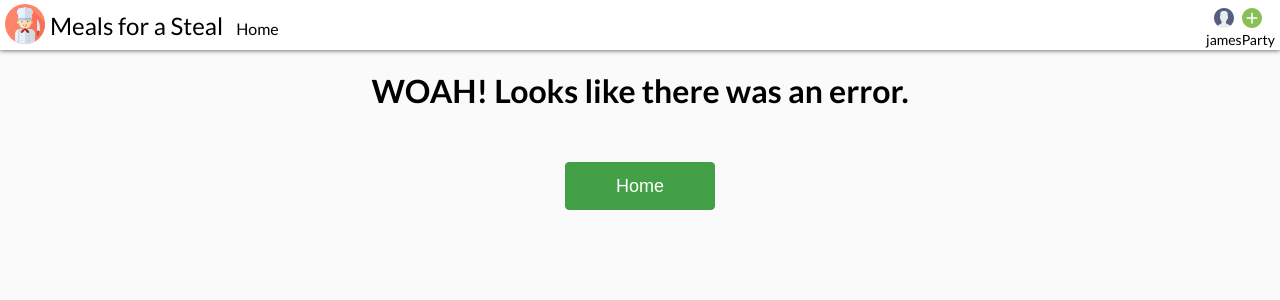
After one commit to curvySage/MealsForASteal, a PHP site: page /html/error.html in a window 1280 px wide. The commit adds this page. Shown: the top 300 px of the page. Run offline with PHP 8.4, Linux system fonts and the light colour scheme; some libraries are stand-ins or nearby versions.

Commit message:
added error page

```diff
--- a/css/styles.css
+++ b/css/styles.css
@@ -356,6 +356,41 @@ CONTENT SECTION
   margin-top: 30px;
 }
 
+.load-more button:hover,
+.load-more button:focus {
+  background-color: #007cf1;
+  background-image: none;
+  border-color: #007cf1;
+  color: white;
+}
+
+.go-home {
+  text-decoration: none;
+}
+
+.go-home button {
+  display: flex;
+  font-size: 18px;
+  padding: 12px 50px;
+  border-color: #43A047;
+  background-color: #43A047;
+  color: white;
+  line-height: 1.25;
+  border: 1px solid transparent;
+  border-radius: 4.2px;
+  transition: all ease-in-out 0.2s;
+  margin-top: 30px;
+  text-decoration: none;
+}
+
+.go-home button:hover,
+.go-home button:focus {
+  background-color: #2E7D32;
+  background-image: none;
+  border-color: #2E7D32;
+  color: white;
+}
+
 /* -----------------------------
   Account
   ----------------------------- */
@@ -385,6 +420,14 @@ CONTENT SECTION
   border-radius: 4.2px;
   transition: all ease-in-out 0.2s;
   margin-bottom: 30px;
+}
+
+.account-options .input-button:hover,
+.account-options .input-button:focus {
+  background-color: #007cf1;
+  background-image: none;
+  border-color: #007cf1;
+  color: white;
 }
 
 .account-options .input-field {
@@ -425,6 +468,14 @@ CONTENT SECTION
   margin-bottom: 30px;
 }
 
+.account-options .sign-out button:hover,
+.account-options .sign-out button:focus {
+  background-color: #007cf1;
+  background-image: none;
+  border-color: #007cf1;
+  color: white;
+}
+
 .account-options .account-settings .change-password {
   display: none;
   flex-direction: column;
@@ -443,6 +494,14 @@ CONTENT SECTION
   border-radius: 4.2px;
   transition: all ease-in-out 0.2s;
   margin-bottom: 30px;
+}
+
+.account-options .account-settings .delete-account button:hover,
+.account-options .account-settings .delete-account button:focus {
+  background-color: red;
+  background-image: none;
+  border-color: red;
+  color: white;
 }
 
 @media (max-width: 450px) {
--- /dev/null
+++ b/html/error.html
@@ -0,0 +1,46 @@
+<!doctype html>
+<html lang="en">
+
+<head>
+  <meta charset="UTF-8">
+  <meta name="viewport" content="width=device-width, user-scalable=no, minimum-scale=1.0, maximum-scale=1.0">
+  <title>Meals for a Steal</title>
+  <link rel="stylesheet" href="../css/styles.css">
+  <link rel="icon" type="image/png" href="../img/favicon.png" />
+  <!-- Font awesome -->
+  <link rel="stylesheet" href="https://maxcdn.bootstrapcdn.com/font-awesome/4.6.0/css/font-awesome.min.css" />
+</head>
+
+<body>
+  <div id="header-section">
+    <div class="logo">
+      <!-- Will need to replace these links later -->
+      <a href="home.html"><img src="../img/logo.svg" alt="logo"></a>
+      <div class="header-text">
+        <span class="title">Meals for a Steal</span>
+        <span class="current-page">Home</span>
+      </div>
+    </div>
+    <div class="right-header">
+      <div class="account-selector">
+        <!-- Will need to replace these links later -->
+        <div>
+          <a href="account.html"><img src="../img/user.svg" alt="account"></a>
+          <a href="addrecipe.html"><img src="../img/plus.svg" alt="recipe"></a>
+        </div>
+        <a class="username" href="profile.html">jamesParty</a>
+      </div>
+    </div>
+  </div>
+  <div id="content-section">
+    <!-- Stuff goes here -->
+    <h1>WOAH! Looks like there was an error.</h1>
+    <a href="home.html" class="go-home">
+      <button>Home</button>
+    </a>
+  </div>
+  <script type="text/javascript" src="../js/load-posts.js"></script>
+  <script src="js/jquery-3.2.1.min.js"></script>
+</body>
+
+</html>
--- a/scss/styles.scss
+++ b/scss/styles.scss
@@ -6,6 +6,7 @@ body {
   margin: 0px;
   background-color: #fafafa;
 }
+
 
 
 
@@ -109,6 +110,27 @@ CONTENT SECTION
   justify-content: center;
   margin: 0px auto 20px auto;
 
+  // button {
+  //   display: flex;
+  //   font-size: 18px;
+  //   padding: 12px 50px;
+  //   border-color: #2595ff;
+  //   background-color: #2595ff;
+  //   color: white;
+  //   line-height: 1.25;
+  //   border: 1px solid transparent;
+  //   border-radius: 4.2px;
+  //   transition: all ease-in-out 0.2s;
+  //   margin-top: 30px;
+  // }
+
+  // button:hover,
+  // button:focus {
+  //   background-color: #007cf1;
+  //   background-image: none;
+  //   border-color: #007cf1;
+  //   color: white;
+  // }
 
   .posting-selection {
     display: flex;
@@ -120,27 +142,21 @@ CONTENT SECTION
     width: 100%;
     border-radius: 7px;
     background-color: white;
-    box-shadow: 2px 1px 35px -6px rgba(0, 0, 0, 0.75);
-
-    // .search-input {
+    box-shadow: 2px 1px 35px -6px rgba(0, 0, 0, 0.75); // .search-input {
     //   margin-top: 5px;
     //   height: 40px;
-
     //   .input-group {
     //     height: 35px;
     //     width: 150px;
-
     //     input {
     //       font-family: FontAwesome, "Open Sans", Verdana, sans-serif;
     //     }
-
     //     .search-field {
     //       height: 100%;
     //       padding: 0 10px;
     //       margin: 0;
     //       font-size: 14px;
     //     }
-
     //     .search-field::placeholder {
     //       font-size: 14px;
     //       text-align: center;
@@ -148,7 +164,6 @@ CONTENT SECTION
     //     }
     //   }
     // }
-
     a {
       display: inline-block;
       color: black;
@@ -175,6 +190,7 @@ CONTENT SECTION
     border-radius: 3px;
   }
 }
+
 
 
 
@@ -276,6 +292,7 @@ CONTENT SECTION
     }
   }
 }
+
 
 
 
@@ -441,7 +458,44 @@ CONTENT SECTION
     transition: all ease-in-out 0.2s;
     margin-top: 30px;
   }
+
+  button:hover,
+  button:focus {
+    background-color: #007cf1;
+    background-image: none;
+    border-color: #007cf1;
+    color: white;
+  }
 }
+
+.go-home {
+
+  text-decoration: none;
+
+  button {
+    display: flex;
+    font-size: 18px;
+    padding: 12px 50px;
+    border-color: #43A047;
+    background-color: #43A047;
+    color: white;
+    line-height: 1.25;
+    border: 1px solid transparent;
+    border-radius: 4.2px;
+    transition: all ease-in-out 0.2s;
+    margin-top: 30px;
+    text-decoration: none;
+  }
+
+  button:hover,
+  button:focus {
+    background-color: #2E7D32;
+    background-image: none;
+    border-color: #2E7D32;
+    color: white;
+  }
+}
+
 
 
 
@@ -478,6 +532,14 @@ CONTENT SECTION
     border-radius: 4.2px;
     transition: all ease-in-out 0.2s;
     margin-bottom: 30px;
+  }
+
+  .input-button:hover,
+  .input-button:focus {
+    background-color: #007cf1;
+    background-image: none;
+    border-color: #007cf1;
+    color: white;
   }
 
   .input-field {
@@ -518,6 +580,14 @@ CONTENT SECTION
       transition: all ease-in-out 0.2s;
       margin-bottom: 30px;
     }
+
+    button:hover,
+    button:focus {
+      background-color: #007cf1;
+      background-image: none;
+      border-color: #007cf1;
+      color: white;
+    }
   }
 
   .account-settings {
@@ -542,6 +612,14 @@ CONTENT SECTION
         transition: all ease-in-out 0.2s;
         margin-bottom: 30px;
       }
+
+      button:hover,
+      button:focus {
+        background-color: red;
+        background-image: none;
+        border-color: red;
+        color: white;
+      }
     }
   }
 }
@@ -556,6 +634,7 @@ CONTENT SECTION
     }
   }
 }
+
 
 
 
@@ -756,6 +835,7 @@ CONTENT SECTION
 
 
 
+
 /* -----------------------------
   Profile
    ----------------------------- */
```
